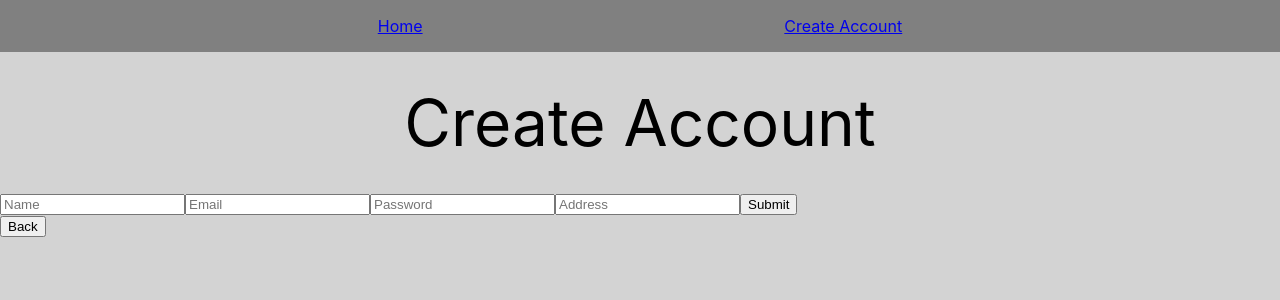
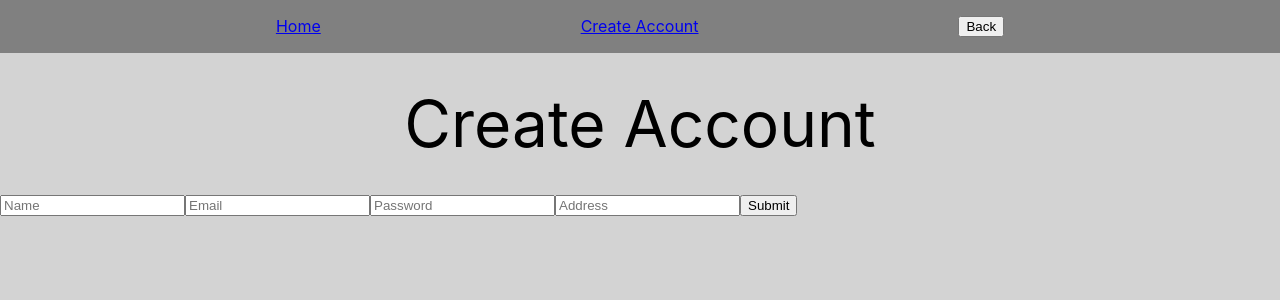
Before and after one commit to cw417/CPS406-project, a React (Create React App) app in the folder client/: page /create in a window 1280 px wide. Shown: the top 300 px of the page. Built offline with nearby package versions, Linux system fonts and the light colour scheme; the HTML template or start-up script is replaced by a standard one.

Commit message:
Refactor back button to navbar

```diff
--- a/client/src/components/Navbar.js
+++ b/client/src/components/Navbar.js
@@ -1,15 +1,23 @@
-import { NavLink } from "react-router-dom";
+import { NavLink, useNavigate } from "react-router-dom";
 
 export default function Navbar() {
+
+  const navigate = useNavigate();
+
   return (
     <div>
       <nav className='nav'>
+
         <NavLink className='nav-link' to='/'>
           <div>Home</div>
         </NavLink>
+
         <NavLink className='nav-link' to='/create'>
           <div>Create Account</div>
         </NavLink>
+
+        <button onClick={() => { navigate(-1); }}>Back</button>
+
       </nav>
     </div>
   )
--- a/client/src/views/AdminPage.js
+++ b/client/src/views/AdminPage.js
@@ -1,6 +1,7 @@
 import Navbar from '../components/Navbar'
 import CustomerList from '../components/CustomerList'
 import { useLocation } from 'react-router-dom';
+import BackButton from '../components/BackButton';
 
 export default function AdminPage() {
 
--- a/client/src/views/CreateUser.js
+++ b/client/src/views/CreateUser.js
@@ -2,6 +2,7 @@ import { useRef } from 'react'
 import { useNavigate } from 'react-router';
 import { v4 as uuidv4 } from 'uuid';
 import Navbar from '../components/Navbar';
+import BackButton from '../components/BackButton';
 
 export default function CreateUser({}) {
 
@@ -58,10 +59,6 @@ export default function CreateUser({}) {
         <button type='submit' onClick={handleCreate}>Submit</button>
       </div>
 
-        <div>
-          <button onClick={() => navigate(-1)}>Back</button>
-        </div>
-
     </div>
   )
 }
--- a/client/src/views/CustomerPage.js
+++ b/client/src/views/CustomerPage.js
@@ -2,6 +2,7 @@ import { useLocation, useNavigate } from 'react-router-dom';
 import Navbar from '../components/Navbar';
 import CustomerTransactionHistory from '../components/CustomerTransactionHistory';
 import CustomerAccounts from '../components/CustomerAccounts';
+import BackButton from '../components/BackButton';
 
 export default function CustomerPage({}) {
 
@@ -26,10 +27,6 @@ export default function CustomerPage({}) {
           <button onClick={() => { navigate('/payBills', {state: { customer: customer } }); } }>Pay Bills</button>
         </div>
 
-        <div>
-          <button onClick={() => navigate(-1)}>Back</button>
-        </div>
-
       </div>
       <CustomerTransactionHistory customer={customer} />
     </div>
--- a/client/src/views/Deposit.js
+++ b/client/src/views/Deposit.js
@@ -4,6 +4,7 @@ import { v4 as uuidv4 } from 'uuid';
 
 import Navbar from '../components/Navbar'
 import CustomerAccounts from '../components/CustomerAccounts';
+import BackButton from '../components/BackButton';
 
 export default function Deposit() {
 
@@ -72,10 +73,6 @@ export default function Deposit() {
           <button type='submit' onClick={deposit}>Deposit</button>
       </div>
 
-        <div>
-          <button onClick={() => navigate(-1)}>Back</button>
-        </div>
-
     </div>
   )
 }
--- a/client/src/views/EditCustomer.js
+++ b/client/src/views/EditCustomer.js
@@ -1,6 +1,7 @@
 import { useState, useRef } from 'react';
 import { useLocation, useNavigate } from 'react-router-dom';
 import Navbar from '../components/Navbar'
+import BackButton from '../components/BackButton';
 
 export default function EditCustomer() {
 
@@ -73,10 +74,6 @@ export default function EditCustomer() {
         <button type='submit' onClick={updateCustomerInfo}>Update</button>
       </div>
 
-      <div>
-        <button onClick={() => navigate(-1)}>Back</button>
-      </div>
-
     </div>
   )
 }
--- a/client/src/views/PayBills.js
+++ b/client/src/views/PayBills.js
@@ -20,7 +20,6 @@ export default function PayBills() {
       <Navbar />
       <div className='title'>Pay Bills</div>
       <CustomerAccounts  chequing={customer.accounts.chequing} savings={customer.accounts.savings}/>
-      <BackButton />
     </div>
   )
 }
--- a/client/src/views/Transfer.js
+++ b/client/src/views/Transfer.js
@@ -3,6 +3,7 @@ import { useLocation, useNavigate } from 'react-router-dom';
 import Navbar from '../components/Navbar';
 import { v4 as uuidv4 } from 'uuid';
 import CustomerAccounts from '../components/CustomerAccounts';
+import BackButton from '../components/BackButton';
 
 export default function Transfer() {
 
@@ -59,10 +60,6 @@ export default function Transfer() {
         <button type='submit' onClick={transfer}>Transfer</button>
       </div>
 
-        <div>
-          <button onClick={() => navigate(-1)}>Back</button>
-        </div>
-
     </div>
   )
 }
```
